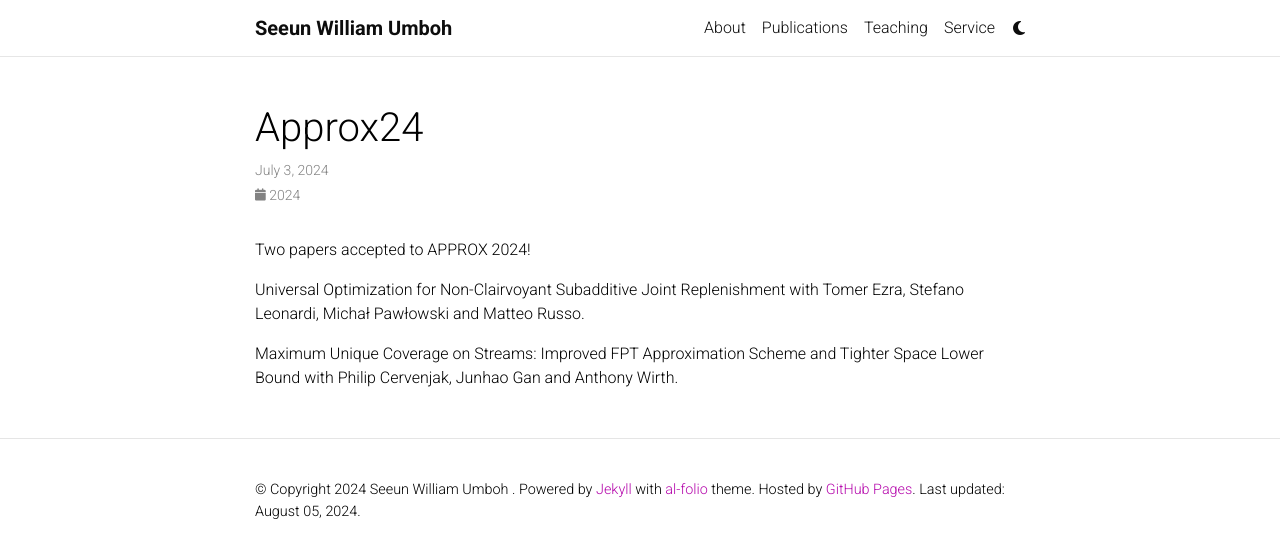
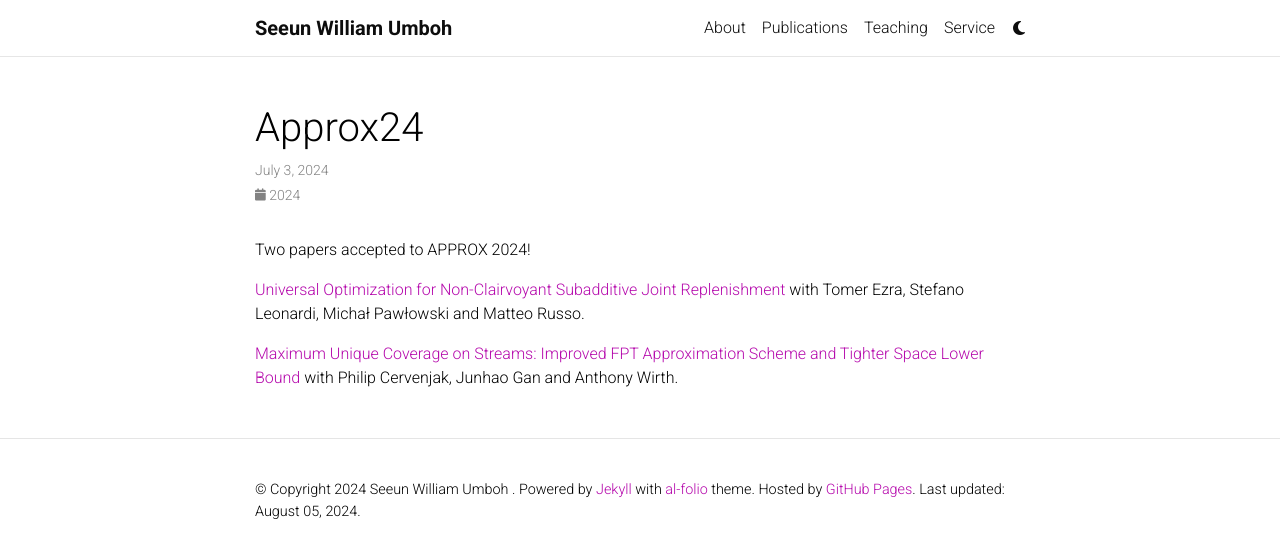
Before and after one commit to williamumboh/williamumboh.github.io, a Jekyll site: the page built from _news/APPROX24.md, in a window 1280 px wide. Shown: the top 558 px of the page. Built offline with Jekyll 4.4.1, drawn with Linux system fonts in a browser that asks for light colours; comment, search, counter and statistics services are not loaded; a style sheet for code colours, icons or effects is not loaded; part of the change alters nothing that is shown.

```diff
--- a/_news/APPROX24.md
+++ b/_news/APPROX24.md
@@ -7,6 +7,6 @@ related_posts: false
 
 Two papers accepted to APPROX 2024!
 
-Universal Optimization for Non-Clairvoyant Subadditive Joint Replenishment with Tomer Ezra, Stefano Leonardi, Michał Pawłowski and Matteo Russo.
+[Universal Optimization for Non-Clairvoyant Subadditive Joint Replenishment](https://arxiv.org/abs/2407.15809) with Tomer Ezra, Stefano Leonardi, Michał Pawłowski and Matteo Russo.
 
-Maximum Unique Coverage on Streams: Improved FPT Approximation Scheme and Tighter Space Lower Bound with Philip Cervenjak, Junhao Gan and Anthony Wirth.
+[Maximum Unique Coverage on Streams: Improved FPT Approximation Scheme and Tighter Space Lower Bound](https://arxiv.org/abs/2102.08476) with Philip Cervenjak, Junhao Gan and Anthony Wirth.
```
